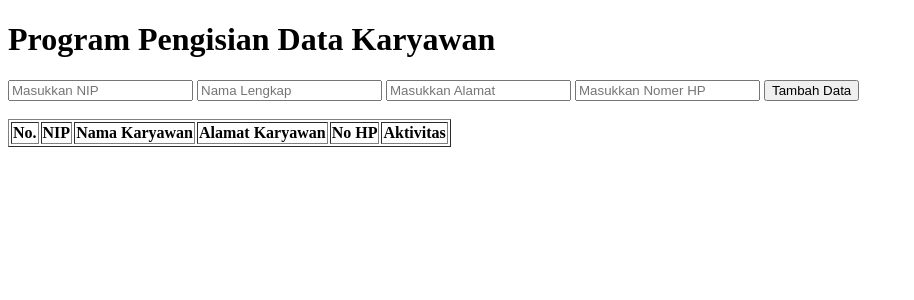
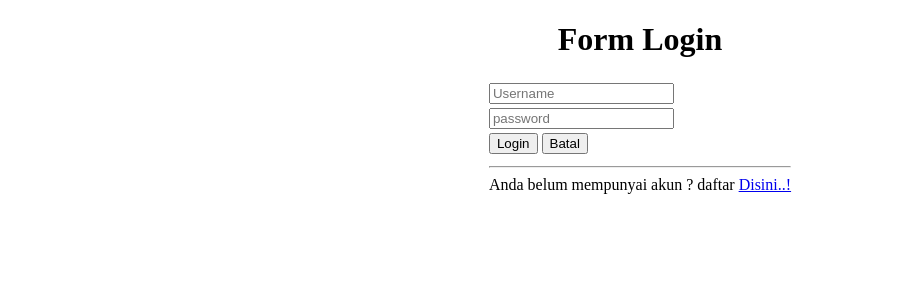
Before and after one commit to fiqiakbar/Tugas10, a PHP site: page /Tugas5/ in a window 1280 px wide. Shown: the top 300 px of the page, without its empty margins (0-914 px from the left). Run offline with PHP 8.4, Linux system fonts and the light colour scheme; data that the repository does not hold is empty.

Commit message:
Add files via upload

```diff
--- a/index.php
+++ b/index.php
@@ -1,53 +1,30 @@
-<?php
-// panggil koneksinya
-require_once 'koneksi.php';
-?>
 <!DOCTYPE html>
-<html>
+<html lang="en" dir="ltr">
   <head>
-  <title>Program Data</title>
+    <meta charset="utf-8">
+    <title>Login Sederhana</title>
   </head>
   <body>
-  <h1>Program Pengisian Data Karyawan</h1>
-
-  <!--
-  Create atau menambahkan data baru
-  Data akan dikirimkan ke add.php untuk diproses
-  -->
-  <form method="post" action="add.php">
-    <input type="number" name="nip_karyawan" placeholder="Masukkan NIP">
-    <input type="text" name="nama_karyawan" placeholder="Nama Lengkap">
-    <input type="text" name="alamat_karyawan" placeholder="Masukkan Alamat">
-    <input type="number" name="no_hp" placeholder="Masukkan Nomer HP">
-    <input type="submit" name="submit" value="Tambah Data">
-  </form><br/>
-<!-- Read atau menampilkan data dari database -->
-  <table border="1">
+    <center>
+      <h1>Form Login</h1>
+    </center>
+<center><table>
+      <form action="proses_login.php" method="post">
       <tr>
-      <th>No.</th> <th>NIP</th>
-      <th>Nama Karyawan</th>
-      <th>Alamat Karyawan</th>
-      <th>No HP</th>
-      <th colspan="2">Aktivitas</th>
+      <td><input type="username" name="username" placeholder="Username"></td>
       </tr>
-<?php
-    // Tampilkan semua data
-    $q = $conn->query("SELECT * FROM data_karyawan");
-$no = 1; // nomor urut
-    while ($dt = $q->fetch_assoc()) :
-    ?>
       <tr>
-      <td><?= $no++ ?></td>
-      <td><?= $dt['nip_karyawan'] ?></td>
-      <td><?= $dt['nama_karyawan'] ?></td>
-      <td><?= $dt['alamat_karyawan'] ?></td>
-      <td><?= $dt['no_hp'] ?></td>
-      <td><a href="update.php?id=<?= $dt['nip_karyawan'] ?>">Ubah</a></td>
-      <td><a href="delete.php?id=<?= $dt['nip_karyawan'] ?>" onclick="return confirm('Anda yakin akan menghapus data ini?')">Hapus</a></td>
+      <td><input type="password" name="password" placeholder="password"></td>
       </tr>
-<?php
-    endwhile;
-    ?>
+      <tr>
+        <td><input type="submit" name="login" value="Login">
+        <input type="reset" name="batal" value="Batal"></td>
+      </tr>
+      <tr>
+      <td><hr/>Anda belum mempunyai akun ? daftar <a href="register.php">Disini..!</a></td>
+      </tr>
+      </form>
+      </center>
   </table>
   </body>
 </html>
```
Also changed, not shown: cetak.php (added, +42 -0 lines), koneksi.inc.php (added, +7 -0 lines), logout.php (added, +7 -0 lines), proses_login.php (added, +31 -0 lines). Lines whose indentation alone changed are shown as unchanged.
